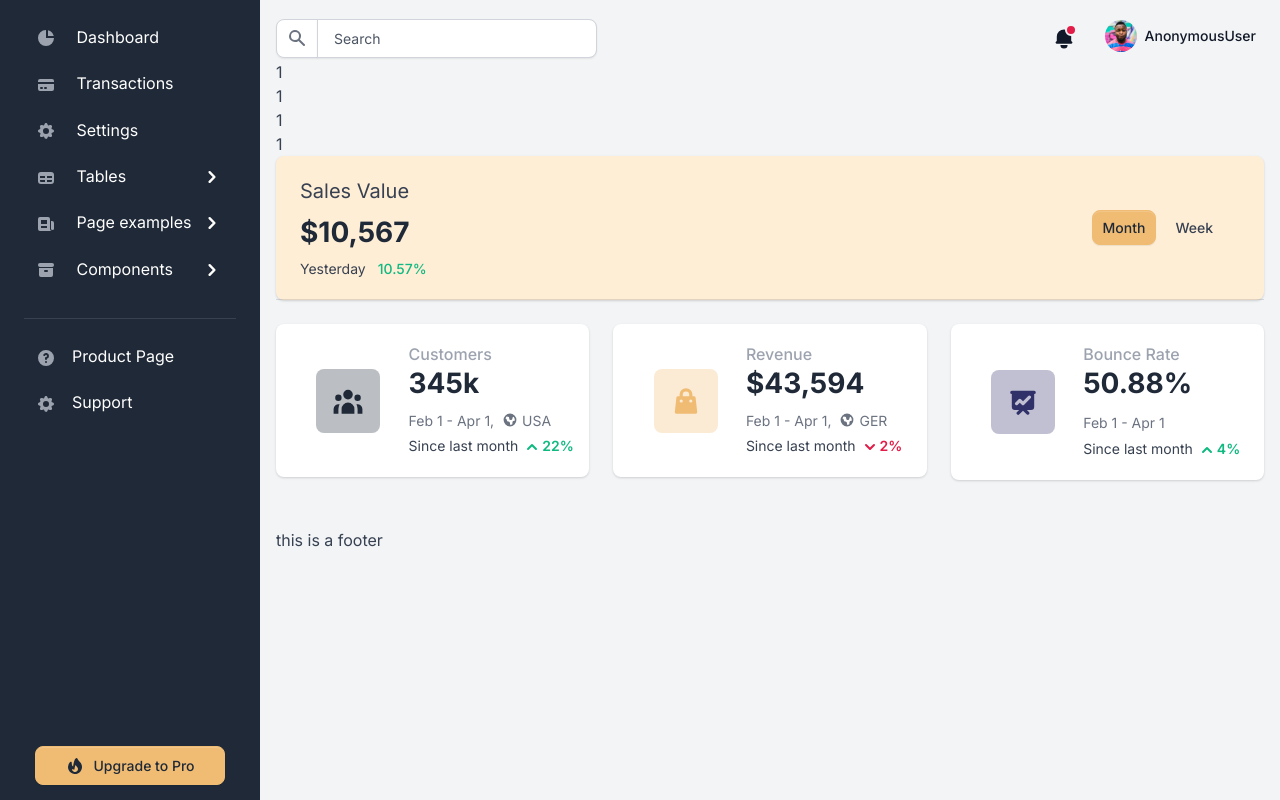
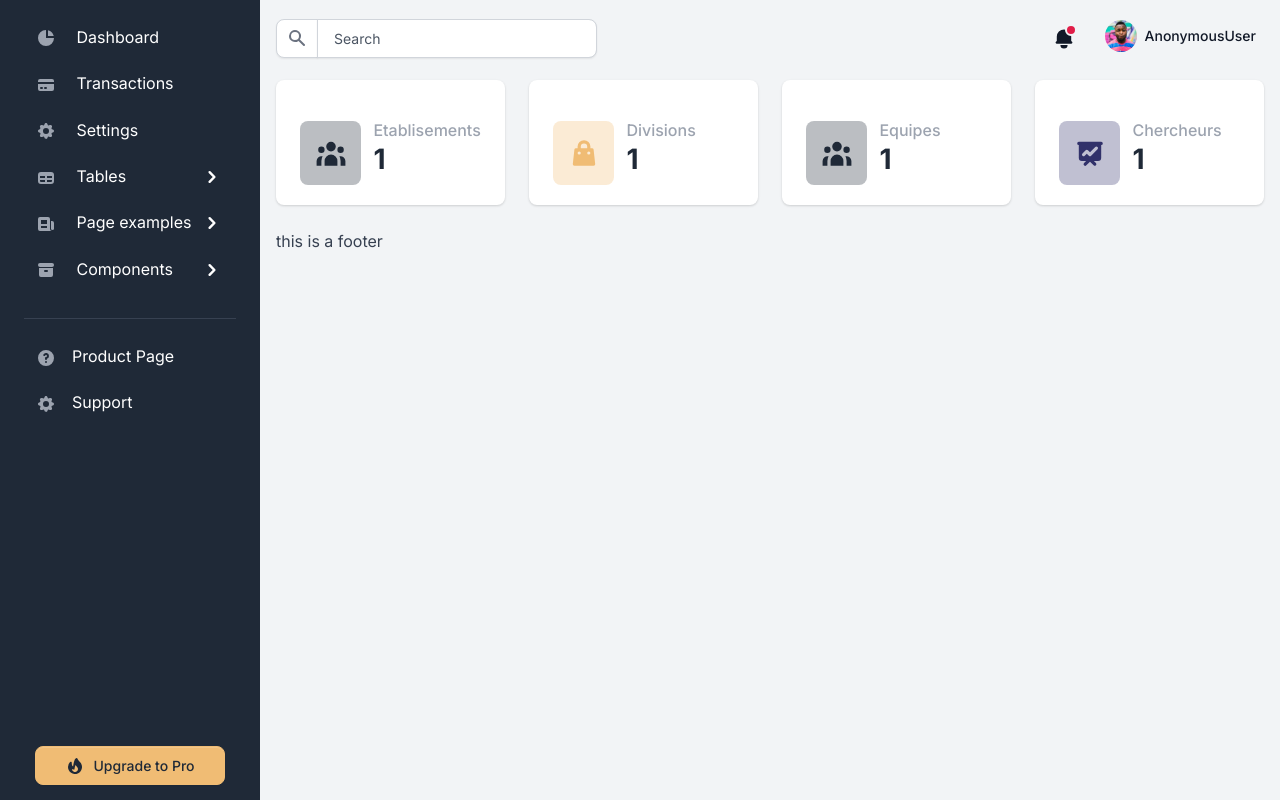
Before and after one commit to ilyes-d/django-algerian-researche-indicator, a Django app: page /organisation/dashboard/ in a window 1280 px wide. Run offline with Django 3.2, Linux system fonts and the light colour scheme; tables that the repository leaves empty hold one stand-in row (values such as "Sample post"); parts of the project's set-up code (start-up, migrations or seed data) failed here and were passed over; some libraries are stand-ins or nearby versions.

Commit message:
addedded

```diff
--- a/apps/home/views/organization.py
+++ b/apps/home/views/organization.py
@@ -10,8 +10,11 @@ def org_dashboard(request):
     context["nbr_researcher"] = Researcher.objects.filter().count()
     return render(request , "home/organisation/1-dashboard.html" , context)
 
+def get_citation_total_etablisement(pk):
+    pass
+
+
 def org_etablisements(request):
-
     return render(request, 'home/organisation/filter_etablisements.html')
 
 def divisions_of_etablisement(request,pk):
--- a/apps/templates/home/organisation/1-dashboard.html
+++ b/apps/templates/home/organisation/1-dashboard.html
@@ -2,125 +2,112 @@
 {%load static%}
 {% load tag %}
 {% block content %}
+{%block stylesheet%}
+<style>
+    .row{
+        margin-top: 20px;
+    }
 
-{{nbr_etablisement}}
-<br>
-{{nbr_divisions}}
-<br>
-{{nbr_equipes}}
-<br>
-{{nbr_researcher}}
+</style>
+{% endblock stylesheet %}
 <div class="row">
-    <div class="col-12 mb-4">
-        <div class="card bg-yellow-100 border-0 shadow">
-            <div class="card-header d-sm-flex flex-row align-items-center flex-0">
-                <div class="d-block mb-3 mb-sm-0">
-                    <div class="fs-5 fw-normal mb-2">Sales Value</div>
-                    <h2 class="fs-3 fw-extrabold">$10,567</h2>
-                    <div class="small mt-2">
-                        <span class="fw-normal me-2">Yesterday</span>
-                        <span class="fas fa-angle-up text-success"></span>
-                        <span class="text-success fw-bold">10.57%</span>
-                    </div>
-                </div>
-                <div class="d-flex ms-auto">
-                    <a href="#" class="btn btn-secondary text-dark btn-sm me-2">Month</a>
-                    <a href="#" class="btn btn-dark btn-sm me-3">Week</a>
-                </div>
-            </div>
-        </div>
-    </div>
-    <div class="col-12 col-sm-6 col-xl-4 mb-4">
+    <div class="col">
         <div class="card border-0 shadow">
             <div class="card-body">
                 <div class="row d-block d-xl-flex align-items-center">
-                    <div class="col-12 col-xl-5 text-xl-center mb-3 mb-xl-0 d-flex align-items-center justify-content-xl-center">
+                    <div
+                        class="col-12 col-xl-5 text-xl-center mb-3 mb-xl-0 d-flex align-items-center justify-content-xl-center">
                         <div class="icon-shape icon-shape-primary rounded me-4 me-sm-0">
-                            <svg class="icon" fill="currentColor" viewBox="0 0 20 20" xmlns="http://www.w3.org/2000/svg"><path d="M13 6a3 3 0 11-6 0 3 3 0 016 0zM18 8a2 2 0 11-4 0 2 2 0 014 0zM14 15a4 4 0 00-8 0v3h8v-3zM6 8a2 2 0 11-4 0 2 2 0 014 0zM16 18v-3a5.972 5.972 0 00-.75-2.906A3.005 3.005 0 0119 15v3h-3zM4.75 12.094A5.973 5.973 0 004 15v3H1v-3a3 3 0 013.75-2.906z"></path></svg>
-                        </div>
-                        <div class="d-sm-none">
-                            <h2 class="h5">Customers</h2>
-                            <h3 class="fw-extrabold mb-1">345,678</h3>
+                            <svg class="icon" fill="currentColor" viewBox="0 0 20 20" xmlns="http://www.w3.org/2000/svg">
+                                <path
+                                    d="M13 6a3 3 0 11-6 0 3 3 0 016 0zM18 8a2 2 0 11-4 0 2 2 0 014 0zM14 15a4 4 0 00-8 0v3h8v-3zM6 8a2 2 0 11-4 0 2 2 0 014 0zM16 18v-3a5.972 5.972 0 00-.75-2.906A3.005 3.005 0 0119 15v3h-3zM4.75 12.094A5.973 5.973 0 004 15v3H1v-3a3 3 0 013.75-2.906z">
+                                </path>
+                            </svg>
                         </div>
                     </div>
                     <div class="col-12 col-xl-7 px-xl-0">
                         <div class="d-none d-sm-block">
-                            <h2 class="h6 text-gray-400 mb-0">Customers</h2>
-                            <h3 class="fw-extrabold mb-2">345k</h3>
-                        </div>
-                        <small class="d-flex align-items-center text-gray-500">
-                            Feb 1 - Apr 1,
-                            <svg class="icon icon-xxs text-gray-500 ms-2 me-1" fill="currentColor" viewBox="0 0 20 20" xmlns="http://www.w3.org/2000/svg"><path fill-rule="evenodd" d="M10 18a8 8 0 100-16 8 8 0 000 16zM4.332 8.027a6.012 6.012 0 011.912-2.706C6.512 5.73 6.974 6 7.5 6A1.5 1.5 0 019 7.5V8a2 2 0 004 0 2 2 0 011.523-1.943A5.977 5.977 0 0116 10c0 .34-.028.675-.083 1H15a2 2 0 00-2 2v2.197A5.973 5.973 0 0110 16v-2a2 2 0 00-2-2 2 2 0 01-2-2 2 2 0 00-1.668-1.973z" clip-rule="evenodd"></path></svg>
-                            USA
-                        </small>
-                        <div class="small d-flex mt-1">
-                            <div>Since last month <svg class="icon icon-xs text-success" fill="currentColor" viewBox="0 0 20 20" xmlns="http://www.w3.org/2000/svg"><path fill-rule="evenodd" d="M14.707 12.707a1 1 0 01-1.414 0L10 9.414l-3.293 3.293a1 1 0 01-1.414-1.414l4-4a1 1 0 011.414 0l4 4a1 1 0 010 1.414z" clip-rule="evenodd"></path></svg><span class="text-success fw-bolder">22%</span></div>
+                            <h2 class="h6 text-gray-400 mb-0">Etablisements</h2>
+                            <h3 class="fw-extrabold mb-2">{{nbr_etablisement}}</h3>
                         </div>
                     </div>
                 </div>
             </div>
         </div>
     </div>
-    <div class="col-12 col-sm-6 col-xl-4 mb-4">
+    <div class="col">
         <div class="card border-0 shadow">
             <div class="card-body">
                 <div class="row d-block d-xl-flex align-items-center">
-                    <div class="col-12 col-xl-5 text-xl-center mb-3 mb-xl-0 d-flex align-items-center justify-content-xl-center">
+                    <div
+                        class="col-12 col-xl-5 text-xl-center mb-3 mb-xl-0 d-flex align-items-center justify-content-xl-center">
                         <div class="icon-shape icon-shape-secondary rounded me-4 me-sm-0">
-                            <svg class="icon" fill="currentColor" viewBox="0 0 20 20" xmlns="http://www.w3.org/2000/svg"><path fill-rule="evenodd" d="M10 2a4 4 0 00-4 4v1H5a1 1 0 00-.994.89l-1 9A1 1 0 004 18h12a1 1 0 00.994-1.11l-1-9A1 1 0 0015 7h-1V6a4 4 0 00-4-4zm2 5V6a2 2 0 10-4 0v1h4zm-6 3a1 1 0 112 0 1 1 0 01-2 0zm7-1a1 1 0 100 2 1 1 0 000-2z" clip-rule="evenodd"></path></svg>
-                        </div>
-                        <div class="d-sm-none">
-                            <h2 class="fw-extrabold h5">Revenue</h2>
-                            <h3 class="mb-1">$43,594</h3>
+                            <svg class="icon" fill="currentColor" viewBox="0 0 20 20" xmlns="http://www.w3.org/2000/svg">
+                                <path fill-rule="evenodd"
+                                    d="M10 2a4 4 0 00-4 4v1H5a1 1 0 00-.994.89l-1 9A1 1 0 004 18h12a1 1 0 00.994-1.11l-1-9A1 1 0 0015 7h-1V6a4 4 0 00-4-4zm2 5V6a2 2 0 10-4 0v1h4zm-6 3a1 1 0 112 0 1 1 0 01-2 0zm7-1a1 1 0 100 2 1 1 0 000-2z"
+                                    clip-rule="evenodd"></path>
+                            </svg>
                         </div>
                     </div>
                     <div class="col-12 col-xl-7 px-xl-0">
                         <div class="d-none d-sm-block">
-                            <h2 class="h6 text-gray-400 mb-0">Revenue</h2>
-                            <h3 class="fw-extrabold mb-2">$43,594</h3>
+                            <h2 class="h6 text-gray-400 mb-0">Divisions</h2>
+                            <h3 class="fw-extrabold mb-2">{{nbr_divisions}}</h3>
                         </div>
-                        <small class="d-flex align-items-center text-gray-500">
-                            Feb 1 - Apr 1,
-                            <svg class="icon icon-xxs text-gray-500 ms-2 me-1" fill="currentColor" viewBox="0 0 20 20" xmlns="http://www.w3.org/2000/svg"><path fill-rule="evenodd" d="M10 18a8 8 0 100-16 8 8 0 000 16zM4.332 8.027a6.012 6.012 0 011.912-2.706C6.512 5.73 6.974 6 7.5 6A1.5 1.5 0 019 7.5V8a2 2 0 004 0 2 2 0 011.523-1.943A5.977 5.977 0 0116 10c0 .34-.028.675-.083 1H15a2 2 0 00-2 2v2.197A5.973 5.973 0 0110 16v-2a2 2 0 00-2-2 2 2 0 01-2-2 2 2 0 00-1.668-1.973z" clip-rule="evenodd"></path></svg>
-                            GER
-                        </small>
-                        <div class="small d-flex mt-1">
-                            <div>Since last month <svg class="icon icon-xs text-danger" fill="currentColor" viewBox="0 0 20 20" xmlns="http://www.w3.org/2000/svg"><path fill-rule="evenodd" d="M5.293 7.293a1 1 0 011.414 0L10 10.586l3.293-3.293a1 1 0 111.414 1.414l-4 4a1 1 0 01-1.414 0l-4-4a1 1 0 010-1.414z" clip-rule="evenodd"></path></svg><span class="text-danger fw-bolder">2%</span></div>
+
+                    </div>
+                </div>
+            </div>
+        </div>
+    </div>
+    <div class="col">
+        <div class="card border-0 shadow">
+            <div class="card-body">
+                <div class="row d-block d-xl-flex align-items-center">
+                    <div
+                        class="col-12 col-xl-5 text-xl-center mb-3 mb-xl-0 d-flex align-items-center justify-content-xl-center">
+                        <div class="icon-shape icon-shape-primary rounded me-4 me-sm-0">
+                            <svg class="icon" fill="currentColor" viewBox="0 0 20 20" xmlns="http://www.w3.org/2000/svg">
+                                <path
+                                    d="M13 6a3 3 0 11-6 0 3 3 0 016 0zM18 8a2 2 0 11-4 0 2 2 0 014 0zM14 15a4 4 0 00-8 0v3h8v-3zM6 8a2 2 0 11-4 0 2 2 0 014 0zM16 18v-3a5.972 5.972 0 00-.75-2.906A3.005 3.005 0 0119 15v3h-3zM4.75 12.094A5.973 5.973 0 004 15v3H1v-3a3 3 0 013.75-2.906z">
+                                </path>
+                            </svg>
+                        </div>
+                    </div>
+                    <div class="col-12 col-xl-7 px-xl-0">
+                        <div class="d-none d-sm-block">
+                            <h2 class="h6 text-gray-400 mb-0">Equipes</h2>
+                            <h3 class="fw-extrabold mb-2">{{nbr_equipes}}</h3>
                         </div>
                     </div>
                 </div>
             </div>
         </div>
     </div>
-    <div class="col-12 col-sm-6 col-xl-4 mb-4">
+    <div class="col">
         <div class="card border-0 shadow">
             <div class="card-body">
                 <div class="row d-block d-xl-flex align-items-center">
-                    <div class="col-12 col-xl-5 text-xl-center mb-3 mb-xl-0 d-flex align-items-center justify-content-xl-center">
+                    <div
+                        class="col-12 col-xl-5 text-xl-center mb-3 mb-xl-0 d-flex align-items-center justify-content-xl-center">
                         <div class="icon-shape icon-shape-tertiary rounded me-4 me-sm-0">
-                            <svg class="icon" fill="currentColor" viewBox="0 0 20 20" xmlns="http://www.w3.org/2000/svg"><path fill-rule="evenodd" d="M3 3a1 1 0 000 2v8a2 2 0 002 2h2.586l-1.293 1.293a1 1 0 101.414 1.414L10 15.414l2.293 2.293a1 1 0 001.414-1.414L12.414 15H15a2 2 0 002-2V5a1 1 0 100-2H3zm11.707 4.707a1 1 0 00-1.414-1.414L10 9.586 8.707 8.293a1 1 0 00-1.414 0l-2 2a1 1 0 101.414 1.414L8 10.414l1.293 1.293a1 1 0 001.414 0l4-4z" clip-rule="evenodd"></path></svg>
-                        </div>
-                        <div class="d-sm-none">
-                            <h2 class="fw-extrabold h5"> Bounce Rate</h2>
-                            <h3 class="mb-1">50.88%</h3>
+                            <svg class="icon" fill="currentColor" viewBox="0 0 20 20" xmlns="http://www.w3.org/2000/svg">
+                                <path fill-rule="evenodd"
+                                    d="M3 3a1 1 0 000 2v8a2 2 0 002 2h2.586l-1.293 1.293a1 1 0 101.414 1.414L10 15.414l2.293 2.293a1 1 0 001.414-1.414L12.414 15H15a2 2 0 002-2V5a1 1 0 100-2H3zm11.707 4.707a1 1 0 00-1.414-1.414L10 9.586 8.707 8.293a1 1 0 00-1.414 0l-2 2a1 1 0 101.414 1.414L8 10.414l1.293 1.293a1 1 0 001.414 0l4-4z"
+                                    clip-rule="evenodd"></path>
+                            </svg>
                         </div>
                     </div>
                     <div class="col-12 col-xl-7 px-xl-0">
                         <div class="d-none d-sm-block">
-                            <h2 class="h6 text-gray-400 mb-0"> Bounce Rate</h2>
-                            <h3 class="fw-extrabold mb-2">50.88%</h3>
+                            <h2 class="h6 text-gray-400 mb-0">Chercheurs</h2>
+                            <h3 class="fw-extrabold mb-2">{{nbr_researcher}}</h3>
                         </div>
-                        <small class="text-gray-500">
-                            Feb 1 - Apr 1
-                        </small>
-                        <div class="small d-flex mt-1">
-                            <div>Since last month <svg class="icon icon-xs text-success" fill="currentColor" viewBox="0 0 20 20" xmlns="http://www.w3.org/2000/svg"><path fill-rule="evenodd" d="M14.707 12.707a1 1 0 01-1.414 0L10 9.414l-3.293 3.293a1 1 0 01-1.414-1.414l4-4a1 1 0 011.414 0l4 4a1 1 0 010 1.414z" clip-rule="evenodd"></path></svg><span class="text-success fw-bolder">4%</span></div>
-                        </div>
+
                     </div>
                 </div>
             </div>
         </div>
     </div>
 </div>
-
 {% endblock content %}
```
